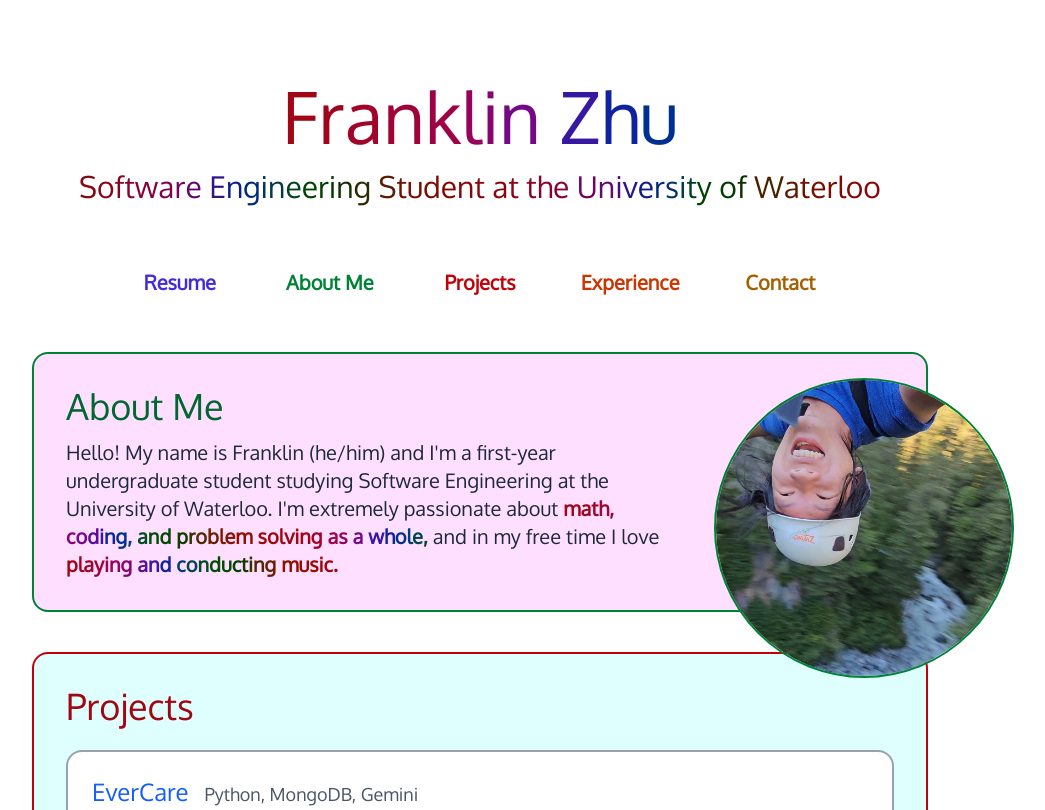
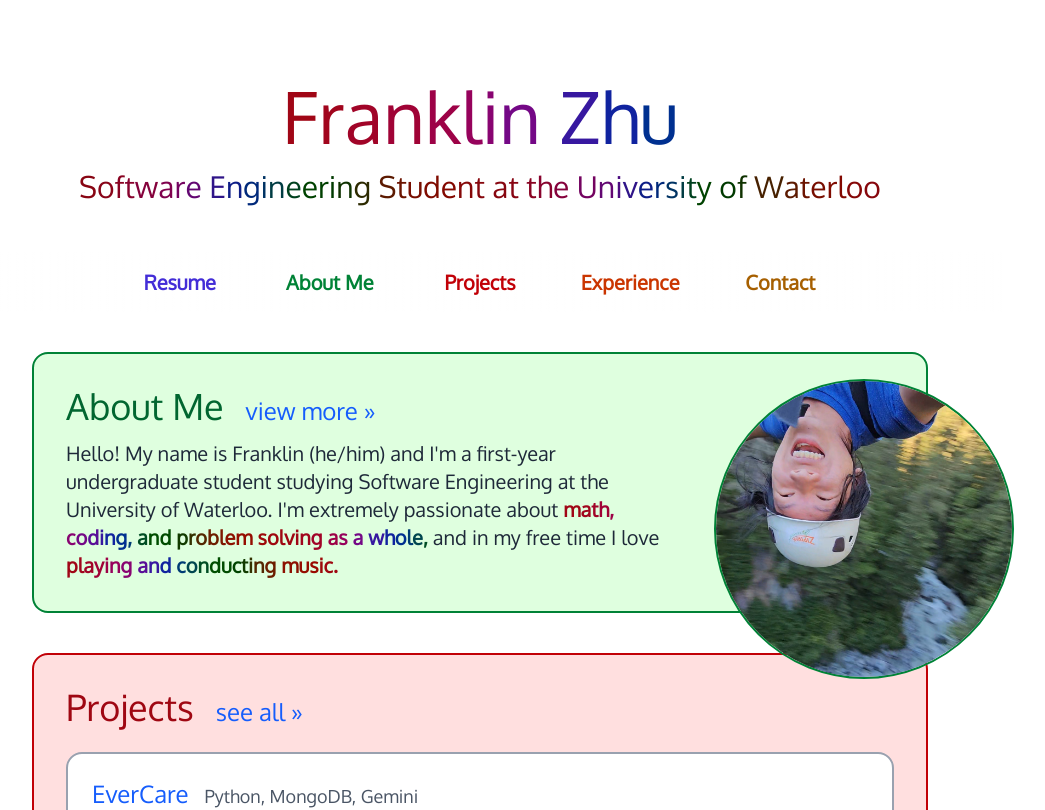
Before and after one commit to f47zhu/personal-website, a Next.js app: page / in a window 1280 px wide. Shown: the top 810 px of the page, without its empty margins (160-1205 px from the left). Built offline with nearby package versions, Linux system fonts and the light colour scheme; a web font is replaced by a local one.

Commit message:
nits: Fix light theme/add PageCard links

```diff
--- a/app/cards.tsx
+++ b/app/cards.tsx
@@ -2,8 +2,8 @@
 
 import { useInView } from "react-intersection-observer";
 
-export function PageCard({ className = "", color, title, children, animation = "fromLeft" }:
-    { className?: string, color: string, title: string, children: React.ReactNode, animation?: string }) {
+export function PageCard({ className = "", color, title, link = "", linkTitle = "", children, animation = "fromLeft" }:
+    { className?: string, color: string, title: string, link?: string, linkTitle?: string, children: React.ReactNode, animation?: string }) {
   const [ref, inView] = useInView({
     threshold: 0
   });
@@ -11,16 +11,16 @@ export function PageCard({ className = "", color, title, children, animation = "
   const colorVariants: Record<string, string> = {
     bordergreen: "border-green-700 dark:border-green-300",
     textgreen: "text-green-800 dark:text-green-200",
-    bggreen: "bg-[#FFDFFF] dark:bg-[#002000]",
+    bggreen: "bg-[#DFFFDF] dark:bg-[#002000]",
     borderred: "border-red-700 dark:border-red-300",
     textred: "text-red-800 dark:text-red-200",
-    bgred: "bg-[#DFFFFF] dark:bg-[#200000]",
+    bgred: "bg-[#FFDFDF] dark:bg-[#200000]",
     borderyellow: "border-yellow-700 dark:border-yellow-300",
     textyellow: "text-yellow-800 dark:text-yellow-200",
-    bgyellow: "bg-[#DFDFFF] dark:bg-[#202000]",
+    bgyellow: "bg-[#FFFFDF] dark:bg-[#202000]",
     borderorange: "border-orange-700 dark:border-orange-300",
     textorange: "text-orange-800 dark:text-orange-200",
-    bgorange: "bg-[#DFEFFF] dark:bg-[#201000]"
+    bgorange: "bg-[#FFEFDF] dark:bg-[#201000]"
   };
   const animationVariants: Record<string, string> = {
     fromLeft: "animate-fade-in-from-left-length0.5s",
@@ -29,7 +29,14 @@ export function PageCard({ className = "", color, title, children, animation = "
 
   return (
     <div ref={ref} className={`${inView ? animationVariants[animation] : "invisible"} p-8 border-2 rounded-2xl ${colorVariants["border" + color]} ${colorVariants["bg" + color]} ${className}`}>
-      <p className={`text-4xl font-[575] ${colorVariants["text" + color]}`}>{title}</p>
+      <div className={`text-4xl font-[575] ${colorVariants["text" + color]}`}>
+        {title}
+        {(link !== "") && (
+          <div className="inline ml-5.5 text-2xl">
+            <a href={link}>{linkTitle}</a>
+          </div>
+        )}
+      </div>
       {children}
     </div>
   );
--- a/app/circleCarousel.tsx
+++ b/app/circleCarousel.tsx
@@ -25,13 +25,13 @@ export function CircleCarousel({ images }: { images: React.ReactNode[] }) {
   }, [curIndex]);
 
   return (
-    <div className="relative group">
+    <div className="relative group" onClick={e => e.stopPropagation()}>
       <div className="z-20 flex flex-row absolute bottom-1/12 m-auto left-0 right-0 place-content-center opacity-0 group-hover:opacity-100 transition ease-in-out">
-        <button className="py-2 pl-6 pr-4 font-extrabold whitespace-nowrap bg-linear-to-r from-[#00000000] to-[#00000080] to-25% hover:cursor-pointer hover:brightness-150 hover:scale-105 transition-transform ease-in-out" onClick={() => changeCurIndex(-1)}>←</button>
+        <button className="py-2 pl-6 pr-4 font-extrabold whitespace-nowrap bg-linear-to-r from-[#00000000] to-[#FFFFFF80] dark:to-[#00000080] to-25% hover:cursor-pointer hover:brightness-90 hover:dark:brightness-150 hover:scale-105 transition-transform ease-in-out" onClick={() => changeCurIndex(-1)}>←</button>
         <p className="p-2 place-content-center text-sm tracking-[4] bg-[#FFFFFF80] dark:bg-[#00000080]">
           {"○".repeat(curIndex)}●{"○".repeat(images.length - 1 - curIndex)}
         </p>
-        <button className="py-2 pl-4 pr-6 font-extrabold whitespace-nowrap bg-linear-to-l from-[#00000000] to-[#00000080] to-25% hover:cursor-pointer hover:brightness-150 hover:scale-105 transition-transform ease-in-out" onClick={() => changeCurIndex(1)}>→</button>
+        <button className="py-2 pl-4 pr-6 font-extrabold whitespace-nowrap bg-linear-to-l from-[#00000000] to-[#FFFFFF80] dark:to-[#00000080] to-25% hover:cursor-pointer hover:brightness-90 hover:dark:brightness-150 hover:scale-105 transition-transform ease-in-out" onClick={() => changeCurIndex(1)}>→</button>
       </div>
       {images[curIndex]}
     </div>
--- a/app/globals.css
+++ b/app/globals.css
@@ -99,7 +99,7 @@
 
 @layer base {
   a {
-    @apply text-blue-600 dark:text-blue-300 hover:brightness-150 hover:scale-105 transition-transform ease-in-out;
+    @apply text-blue-600 dark:text-blue-300 hover:brightness-90 hover:dark:brightness-150 hover:scale-105 transition-transform ease-in-out;
   }
   html {
     @apply scroll-smooth;
--- a/app/header.tsx
+++ b/app/header.tsx
@@ -16,7 +16,7 @@ function HeaderElement( {link, title, color}: {link?: string, title: string, col
         </div>
       </a>
     ) : (
-      <div className={`px-[2vw] py-[2vh] text-center truncate hover:bg-gray-100 dark:hover:bg-gray-900 hover:brightness-150 hover:scale-105 transition-transform ease-in-out ${colorVariants["text" + color]}`}>
+      <div className={`px-[2vw] py-[2vh] text-center truncate hover:bg-gray-100 dark:hover:bg-gray-900 hover:brightness-90 hover:dark:brightness-150 hover:scale-105 transition-transform ease-in-out ${colorVariants["text" + color]}`}>
         {title}
       </div>
     )
--- a/app/page.tsx
+++ b/app/page.tsx
@@ -22,6 +22,8 @@ export default function Home() {
           <PageCard
             color={"green"}
             title={"About Me"}
+            link={"./about"}
+            linkTitle={"view more »"}
             animation={"fromLeft"}
           >
             <div className="flex flex-row mt-3 text-xl text-gray-800 dark:text-gray-200">
@@ -119,6 +121,8 @@ export default function Home() {
             className={"flex flex-col gap-6"}
             color={"red"}
             title={"Projects"}
+            link={"./projects"}
+            linkTitle={"see all »"}
             animation={"fromRight"}
           >
             <>
@@ -217,5 +221,3 @@ export default function Home() {
     </>
   );
 }
-
-// to-do: get rid of &nbsp; and just don't end lines in tags instead
--- a/app/popUp.tsx
+++ b/app/popUp.tsx
@@ -19,7 +19,7 @@ export function PopUp({ children, content, caption = undefined }: { children: Re
               </div>
             )}
           </div>
-          <button className="py-4 px-8 text-xl rounded-full border-2 border-gray-400 dark:border-gray-600 bg-white dark:bg-black hover:cursor-pointer hover:brightness-150 hover:scale-105 transition-transform ease-in-out" onClick={() => setIsActive(false)}>
+          <button className="py-4 px-8 text-xl rounded-full border-2 border-gray-400 dark:border-gray-600 bg-white dark:bg-black hover:cursor-pointer hover:brightness-90 hover:dark:brightness-150 hover:scale-105 transition-transform ease-in-out" onClick={() => setIsActive(false)}>
             Back
           </button>
         </div>, document.body
```
